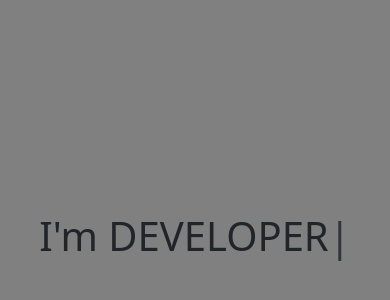
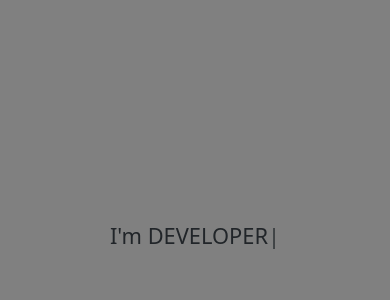
Before and after one commit to UPSxACE/personal-website-vercel, a Next.js app: page / in a window 390 px wide. Shown: the part 186-486 px from the top of the page. Built offline with nearby package versions, Linux system fonts and the light colour scheme.

Commit message:
fix: frontpage text sizing on small screens

```diff
--- /dev/null
+++ b/components/main.js
@@ -0,0 +1,21 @@
+import styled from "styled-components";
+
+export const Main = styled.main`
+  ul.unstyled {
+    list-style: none;
+  }
+
+  ul.noMnoP {
+    padding: 0 0 8px 0;
+    margin: 0;
+  }
+
+  ul.noMnoP li {
+    padding: 0;
+    margin: 0;
+  }
+
+  ul.noMnoP li:not(:first-child) {
+    padding-left: 8px;
+  }
+`;
--- a/components/text.js
+++ b/components/text.js
@@ -2,6 +2,30 @@ import styled from "styled-components";
 
 export const TypedSpanDiv = styled.div`
   span {
-    font-size: 2.5rem;
+    font-size: calc(1rem + 1.5vw);
+  }
+
+  @media (max-width: 220px) {
+    span {
+      font-size: calc(0.8rem + 1.5vw);
+    }
+  }
+
+  @media (min-width: 576px) {
+    span {
+      font-size: calc(1.525rem + 3.3vw);
+    }
+  }
+
+  @media (min-width: 992px) {
+    span {
+      font-size: calc(1.375rem + 1.5vw);
+    }
+  }
+
+  @media (min-width: 1200px) {
+    span {
+      font-size: 3rem;
+    }
   }
 `;
--- a/pages/index.js
+++ b/pages/index.js
@@ -10,6 +10,7 @@ import { $padding1 } from "../utils/config";
 import { useEffect, useRef, useState } from "react";
 import Typed from "typed.js";
 import { TypedSpanDiv } from "../components/text";
+import { Main } from "../components/main";
 
 export default function Home() {
   useEffect(() => {
@@ -50,7 +51,7 @@ export default function Home() {
         <link rel="icon" href="/favicon.ico" />
       </Head>
 
-      <main className={styles.main}>
+      <Main>
         <MainContainer className="g-0" fluid>
           <Row className="g-0 h-100">
             <ResizableContainerHalfCol
@@ -112,16 +113,39 @@ export default function Home() {
                 className="d-flex justify-content-center align-items-center flex-column"
                 transition={{ delay: 2, default: { duration: 1.65 } }}
               >
-                <motion.h1 variants={overlayDivChildAnimation}>A</motion.h1>
-                <motion.h1 variants={overlayDivChildAnimation}>B</motion.h1>
-                <motion.h1 variants={overlayDivChildAnimation}>C</motion.h1>
-                <motion.h1 variants={overlayDivChildAnimation}>D</motion.h1>
-                <motion.h1 variants={overlayDivChildAnimation}>E</motion.h1>
+                <Picture variants={overlayDivChildAnimation} />
+                <motion.h1 variants={overlayDivChildAnimation}>
+                  Eduardo Botelho
+                </motion.h1>
+                <motion.ul
+                  className="d-flex unstyled noMnoP"
+                  variants={overlayDivChildAnimation}
+                >
+                  <motion.li className="h3" variants={overlayDivChildAnimation}>
+                    i
+                  </motion.li>
+                  <motion.li className="h3" variants={overlayDivChildAnimation}>
+                    i
+                  </motion.li>
+                  <motion.li className="h3" variants={overlayDivChildAnimation}>
+                    i
+                  </motion.li>
+                </motion.ul>
+                <motion.h3 variants={overlayDivChildAnimation}>HOME</motion.h3>
+                <motion.h3 variants={overlayDivChildAnimation}>
+                  ABOUT ME
+                </motion.h3>
+                <motion.h3 variants={overlayDivChildAnimation}>
+                  PROJECTS
+                </motion.h3>
+                <motion.h3 variants={overlayDivChildAnimation}>
+                  CONTACT ME
+                </motion.h3>
               </OverlayDiv>
             </ResizableContainerHalfCol>
           </Row>
         </MainContainer>
-      </main>
+      </Main>
     </div>
   );
 }
@@ -129,6 +153,18 @@ export default function Home() {
 const MainContainer = styled(Container)`
   height: 100vh;
   width: 100vw;
+`;
+
+const Picture = styled(motion.img)`
+  display: inline-block;
+  height: 9rem;
+  width: 9rem;
+  padding: 4.5rem;
+   {
+    /* make it a perfect circle */
+  }
+  background-color: black;
+  border-radius: 100%;
 `;
 
 function ResizableContainerHalfCol(props) {
```
